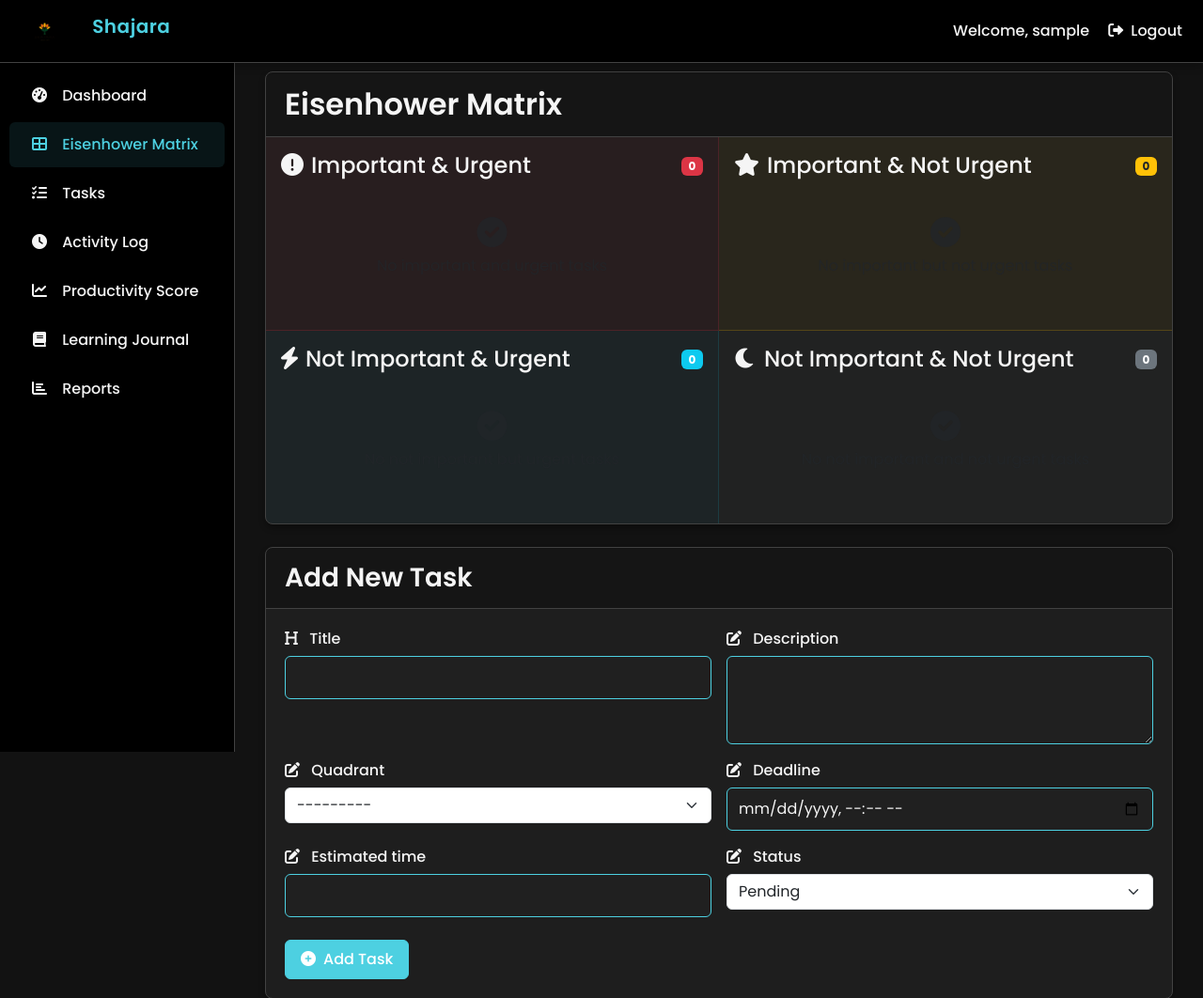
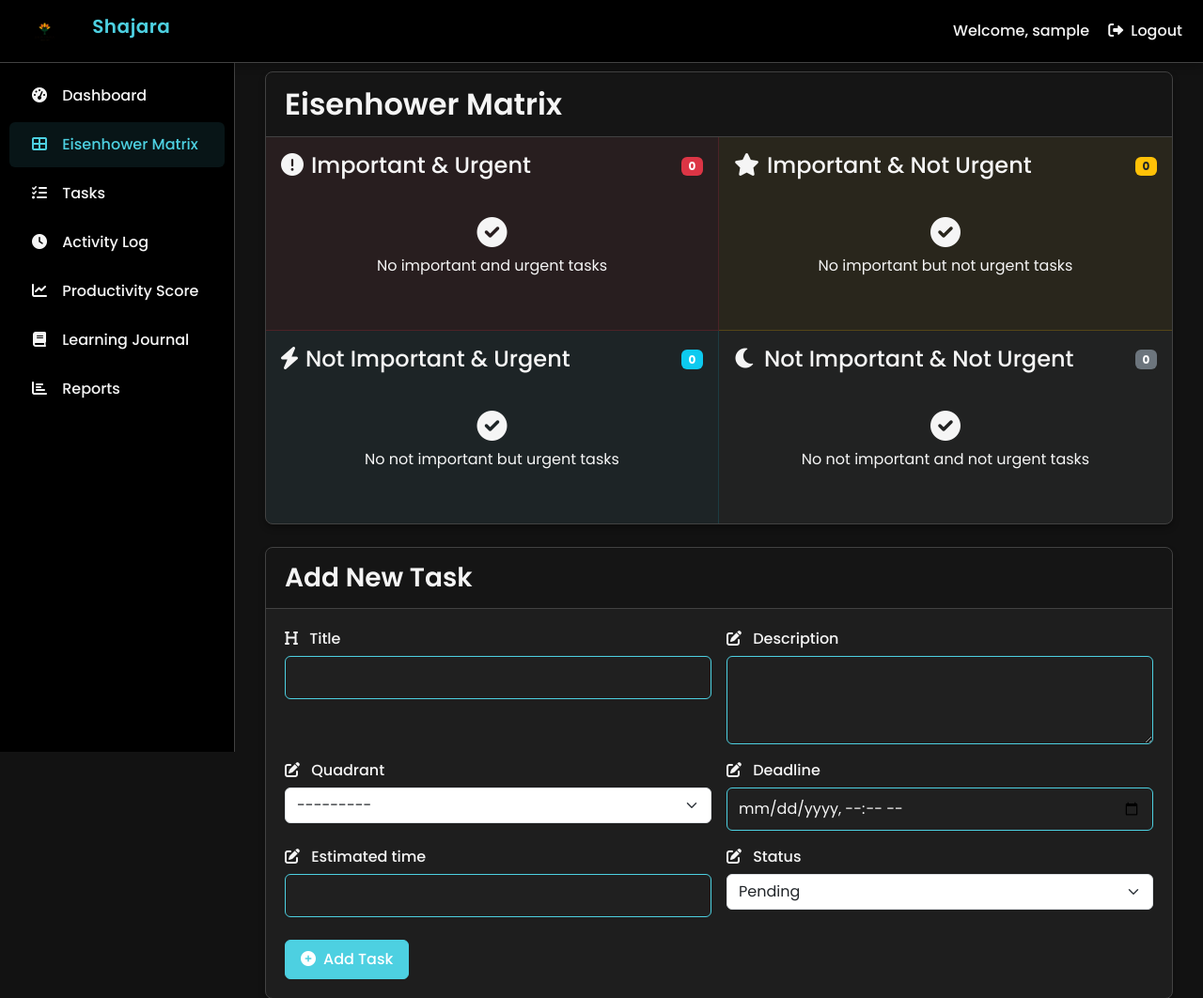
Before and after one commit to GachewaRa/Shajara, a Django app: page /eisenhower/ in a window 1280 px wide. Shown: the top 1062 px of the page at 94% size. Run offline with Django 4.2, Linux system fonts and the light colour scheme; the visitor is signed in with stand-in values (Sample User, id 1); data that the repository does not hold is empty.

Commit message:
Add time to/past deadline in dashboard tasks;Polish up display in a few more templates

```diff
--- a/shajara/tracker/templates/tracker/edit_activity.html
+++ b/shajara/tracker/templates/tracker/edit_activity.html
@@ -34,7 +34,7 @@
                             </div>
                         {% endif %}
                         {% if field.help_text %}
-                            <small class="form-text text-muted">
+                            <small class="form-text">
                                 <i class="fas fa-info-circle me-2"></i>{{ field.help_text }}
                             </small>
                         {% endif %}
--- a/shajara/tracker/templates/tracker/edit_learning_entry.html
+++ b/shajara/tracker/templates/tracker/edit_learning_entry.html
@@ -34,7 +34,7 @@
                             </div>
                         {% endif %}
                         {% if field.help_text %}
-                            <small class="form-text text-muted">
+                            <small class="form-text">
                                 <i class="fas fa-info-circle me-2"></i>{{ field.help_text }}
                             </small>
                         {% endif %}
--- a/shajara/tracker/templates/tracker/edit_task.html
+++ b/shajara/tracker/templates/tracker/edit_task.html
@@ -18,7 +18,7 @@
                             <div class="alert alert-danger mt-2">{{ field.errors }}</div>
                         {% endif %}
                         {% if field.help_text %}
-                            <small class="form-text text-muted">{{ field.help_text }}</small>
+                            <small class="form-text">{{ field.help_text }}</small>
                         {% endif %}
                     </div>
                 {% endfor %}
--- a/shajara/tracker/templates/tracker/eisenhower_matrix.html
+++ b/shajara/tracker/templates/tracker/eisenhower_matrix.html
@@ -42,7 +42,7 @@
                                         </div>
                                     </div>
                                     {% if task.due_date %}
-                                        <small class="text-muted d-block mt-1">
+                                        <small class="d-block mt-1">
                                             <i class="fas fa-calendar-alt me-1"></i>Due: {{ task.due_date|date:"M j, Y" }}
                                         </small>
                                     {% endif %}
@@ -51,8 +51,8 @@
                         </div>
                     {% else %}
                         <div class="text-center py-4">
-                            <i class="fas fa-check-circle fa-2x text-muted mb-2"></i>
-                            <p class="text-muted">No important and urgent tasks</p>
+                            <i class="fas fa-check-circle fa-2x mb-2"></i>
+                            <p>No important and urgent tasks</p>
                         </div>
                     {% endif %}
                 </div>
@@ -90,7 +90,7 @@
                                         </div>
                                     </div>
                                     {% if task.due_date %}
-                                        <small class="text-muted d-block mt-1">
+                                        <small class=" d-block mt-1">
                                             <i class="fas fa-calendar-alt me-1"></i>Due: {{ task.due_date|date:"M j, Y" }}
                                         </small>
                                     {% endif %}
@@ -99,8 +99,8 @@
                         </div>
                     {% else %}
                         <div class="text-center py-4">
-                            <i class="fas fa-check-circle fa-2x text-muted mb-2"></i>
-                            <p class="text-muted">No important but not urgent tasks</p>
+                            <i class="fas fa-check-circle fa-2x mb-2"></i>
+                            <p>No important but not urgent tasks</p>
                         </div>
                     {% endif %}
                 </div>
@@ -138,7 +138,7 @@
                                         </div>
                                     </div>
                                     {% if task.due_date %}
-                                        <small class="text-muted d-block mt-1">
+                                        <small class=" d-block mt-1">
                                             <i class="fas fa-calendar-alt me-1"></i>Due: {{ task.due_date|date:"M j, Y" }}
                                         </small>
                                     {% endif %}
@@ -147,8 +147,8 @@
                         </div>
                     {% else %}
                         <div class="text-center py-4">
-                            <i class="fas fa-check-circle fa-2x text-muted mb-2"></i>
-                            <p class="text-muted">No not important but urgent tasks</p>
+                            <i class="fas fa-check-circle fa-2x  mb-2"></i>
+                            <p>No not important but urgent tasks</p>
                         </div>
                     {% endif %}
                 </div>
@@ -186,7 +186,7 @@
                                         </div>
                                     </div>
                                     {% if task.due_date %}
-                                        <small class="text-muted d-block mt-1">
+                                        <small class="d-block mt-1">
                                             <i class="fas fa-calendar-alt me-1"></i>Due: {{ task.due_date|date:"M j, Y" }}
                                         </small>
                                     {% endif %}
@@ -195,8 +195,8 @@
                         </div>
                     {% else %}
                         <div class="text-center py-4">
-                            <i class="fas fa-check-circle fa-2x text-muted mb-2"></i>
-                            <p class="text-muted">No not important and not urgent tasks</p>
+                            <i class="fas fa-check-circle fa-2x mb-2"></i>
+                            <p>No not important and not urgent tasks</p>
                         </div>
                     {% endif %}
                 </div>
--- a/shajara/tracker/templates/tracker/learning_journal.html
+++ b/shajara/tracker/templates/tracker/learning_journal.html
@@ -44,7 +44,7 @@
             </div>
             {% else %}
             <div class="text-center py-5">
-                <i class="fas fa-book fa-3x mb-3 text-muted"></i>
+                <i class="fas fa-book fa-3x mb-3"></i>
                 <p>No learning entries recorded yet. Click "Add New Entry" to get started.</p>
             </div>
             {% endif %}
--- a/shajara/tracker/templates/tracker/login.html
+++ b/shajara/tracker/templates/tracker/login.html
@@ -22,7 +22,7 @@
                         <label for="id_username" class="form-label">Username</label>
                         <div class="input-group">
                             <span class="input-group-text bg-transparent border-end-0">
-                                <i class="fas fa-user text-muted"></i>
+                                <i class="fas fa-user"></i>
                             </span>
                             <input type="text" name="username" id="id_username" class="form-control border-start-0" placeholder="Enter your username">
                         </div>
@@ -31,7 +31,7 @@
                         <label for="id_password" class="form-label">Password</label>
                         <div class="input-group">
                             <span class="input-group-text bg-transparent border-end-0">
-                                <i class="fas fa-lock text-muted"></i>
+                                <i class="fas fa-lock"></i>
                             </span>
                             <input type="password" name="password" id="id_password" class="form-control border-start-0" placeholder="Enter your password">
                         </div>
```
Also changed, not shown: shajara/tracker/templates/tracker/dashboard.html (+50 -15 lines), shajara/tracker/templates/tracker/productivity_dashboard.html (+6 -6 lines), shajara/tracker/templatetags/time_utils.py (added, +19 -0 lines).
